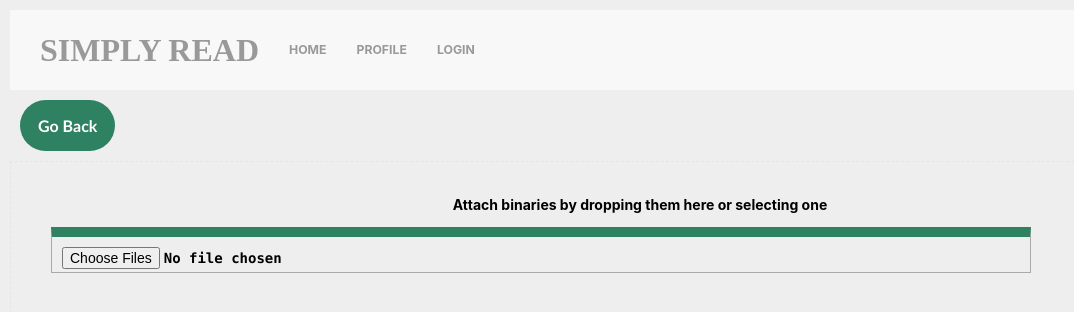
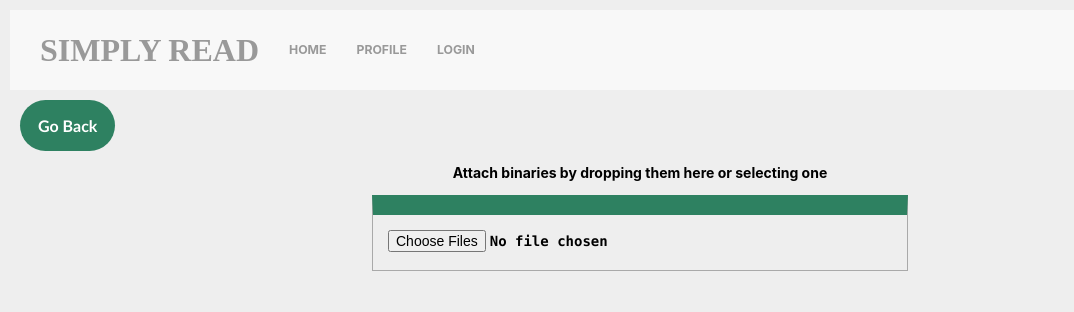
Before and after one commit to Lame-Ass-Koreans/SimplyRead, a React (Create React App) app: page / in a window 1280 px wide. Both pictures are taken after a click on the button "Upload a file". Shown: the top 312 px of the page, without its empty margins (0-1074 px from the left). Built offline with nearby package versions, Linux system fonts and the light colour scheme.

Commit message:
css
more tiny revises on tsx

```diff
--- a/src/MainPage/MainPage.css
+++ b/src/MainPage/MainPage.css
@@ -41,7 +41,7 @@ textarea:hover {
     transition: 0.3s;
 }
 
-input {
+.inp1 input {
 	background: transparent;
 	width: 80%;
 	height: 15px;
@@ -57,10 +57,27 @@ input {
     margin-right: auto;
 }
 
-input:focus,
-input:hover {
+.inp1 input:focus,
+.inp1 input:hover {
 	height: 25px;
     transition: 0.3s;
+}
+
+.inp2 input {
+	background: transparent;
+	width: 40%;
+	height: 30px;
+    border-style: solid;
+    border-width: 20px 1px 1px 1px;
+    border-color: darkgrey;
+    border-top-color: #2E8161;
+	transition: .3s;
+	padding: 15px;
+    padding-bottom: 10px;
+
+    display: block;
+    margin-left: auto;
+    margin-right: auto;
 }
 
 
--- a/src/MainPage/MainPage.tsx
+++ b/src/MainPage/MainPage.tsx
@@ -177,16 +177,16 @@ export const MainPage = () => {
                 }
                 {mode === "URL" &&
                     <form>
-                        <div className="uk-margin">
+                        <div className="inp1">
                             <input type="text" placeholder="Type your url here"/>
                         </div>
                     </form>
                 }
                 {mode === "UPLOAD" &&
                     <form>
-                        <div className="js-upload uk-placeholder uk-text-center">
+                        <div className="inp2" style={{textAlign:'center'}}>
                             <span uk-icon="icon: cloud-upload"></span>
-                            <span style={{color:"black"}} className="uk-text-middle">Attach binaries by dropping them here or selecting one</span>
+                            <span>Attach binaries by dropping them here or selecting one</span>
                             <div style={{color:"black"}} uk-form-custom>
                                 <input type="file" multiple/>
                             </div>
```
